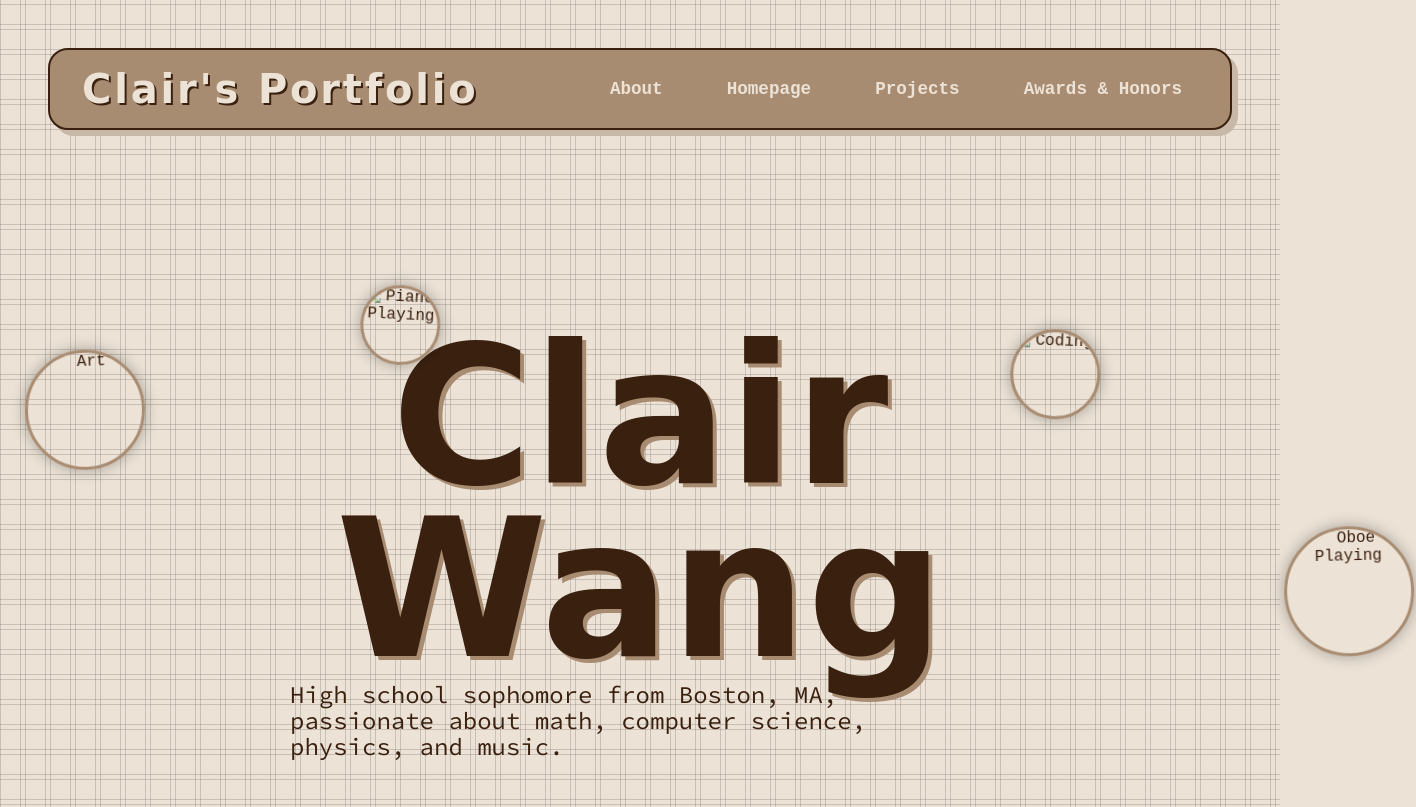
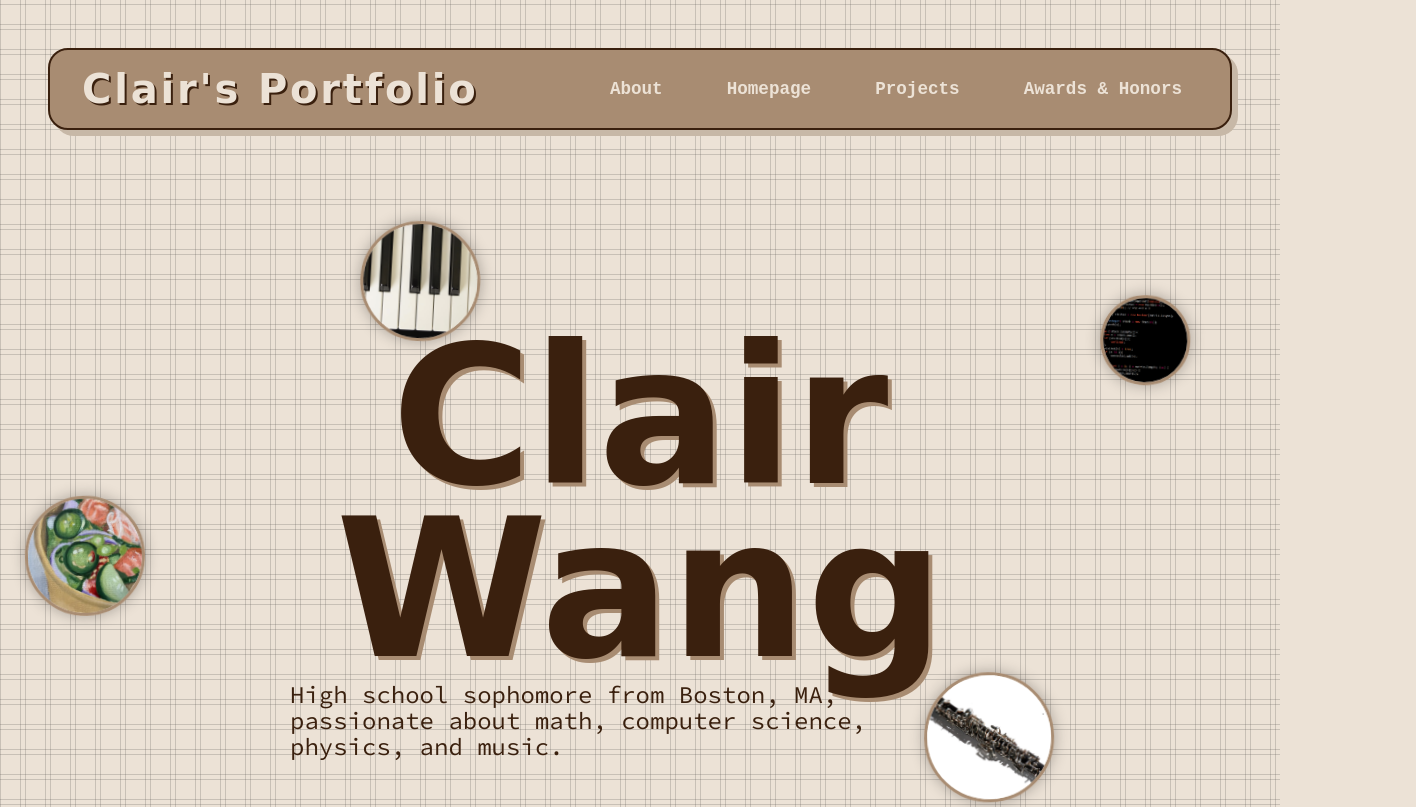
Before and after one commit to applepieeeeee/personal-website, a plain HTML site: page index.html in a window 1280 px wide. Shown: the top 807 px of the page, 1416 px wide, since content can reach past the window. Drawn offline with Linux system fonts and the light colour scheme; a web font is replaced by a local one.

Commit message:
added images to the bubbles and fixed the bugs for the popup: css typo in @keyframes floating, mussing position: relative on header, popup-modal.show.popup-content is incorrect, no hidepopup function

```diff
--- a/index.html
+++ b/index.html
@@ -8,12 +8,13 @@
 
     <link rel="preconnect" href="https://fonts.googleapis.com">
     <link rel="preconnect" href="https://fonts.gstatic.com" crossorigin>
-    <link href="https://fonts.googleapis.com/css2?family=Ballet&family=Source+Code+Pro:wght@400;700&display=swap" rel="stylesheet">
+    <link href="https://fonts.googleapis.com/css2?family=Ballet&family=Source+Code+Pro:wght@400;700&display=swap"
+        rel="stylesheet">
     <link href="https://fonts.googleapis.com/css2?family=Google+Sans+Code:wght@400&display=swap" rel="stylesheet">
 
     <style>
         /* initializing variables */
-        :root{
+        :root {
             --bg-color: #ece2d6;
             --text-color: #3a200e;
             --grid-color: rgba(0, 0, 0, 0.425);
@@ -24,7 +25,9 @@
         }
 
 
-        *, *::before, *::after {
+        *,
+        *::before,
+        *::after {
             box-sizing: border-box;
             margin: 0;
             padding: 0;
@@ -40,7 +43,7 @@
         }
 
         /* grid background overlay */
-        body::before{
+        body::before {
             content: '';
             position: absolute;
 
@@ -53,7 +56,7 @@
 
             height: 245%;
             background-image: repeating-linear-gradient(0deg, var(--grid-color), rgba(0, 0, 0, 0) 1px, transparent 1px, transparent 20px),
-                              repeating-linear-gradient(90deg, var(--grid-color), rgba(0, 0, 0, 0) 1px, transparent 1px, transparent 20px);
+                repeating-linear-gradient(90deg, var(--grid-color), rgba(0, 0, 0, 0) 1px, transparent 1px, transparent 20px);
 
             opacity: 0.7;
             background-size: 25px 25px;
@@ -76,7 +79,7 @@
             box-shadow: 6px 6px 0 var(--secondary-accent);
         }
 
-        .navbar-logo{
+        .navbar-logo {
             font-family: "Ballet", cursive;
             font-size: 2.5rem;
             font-weight: 600;
@@ -96,7 +99,7 @@
             gap: 2rem;
         }
 
-        .navbar-links a{
+        .navbar-links a {
             font-family: 'Google Sans Code', monospace;
             color: var(--bg-color);
             text-decoration: none;
@@ -113,7 +116,7 @@
             color: var(--text-color);
         }
 
-        .header{
+        .header {
             text-align: center;
             padding: 5rem 1rem;
 
@@ -125,6 +128,7 @@
             min-height: calc(100vh - 4rem);
 
             text-decoration: none;
+            position: relative;
         }
 
         .header h1 {
@@ -138,6 +142,8 @@
             color: var(--text-color);
             text-shadow: 4px 4px 0 var(--accent-color);
             -webkit-text-fill-color: var(--text-color);
+            position: relative;
+            z-index: 2;
         }
 
         .header p {
@@ -150,6 +156,8 @@
             margin: 0;
             text-align: left;
             margin-top: -1.2rem;
+            position: relative;
+            z-index: 2;
         }
 
         .header p span {
@@ -158,7 +166,7 @@
         }
 
         /* floating bubbles */
-        .bubble-container{
+        .bubble-container {
             position: absolute;
 
             top: 50%;
@@ -178,7 +186,7 @@
             align-items: center;
         }
 
-        .bubble{
+        .bubble {
             position: absolute;
 
             width: 100px;
@@ -188,18 +196,18 @@
             overflow: hidden;
 
             border: 3px solid var(--accent-color);
-            box-shadow: 0 0 15px rgba(0,0,0,0.3);
+            box-shadow: 0 0 15px rgba(0, 0, 0, 0.3);
 
             transition: transform 0.3s ease-out, box-shadow 0.3s ease-out;
             pointer-events: auto;
         }
 
-        .bubble:hover{
+        .bubble:hover {
             transform: scale(1.1);
-            box-shadow: 0 0 25px rgba(0,0,0,0.5);
+            box-shadow: 0 0 25px rgba(0, 0, 0, 0.5);
         }
 
-        .bubble img{
+        .bubble img {
             height: 100%;
             width: 100%;
 
@@ -207,17 +215,17 @@
             display: block;
         }
 
-        .bubble-1{
-            top: 30%;
+        .bubble-1 {
+            top: -5%;
             left: 20%;
-            width: 80px;
-            height: 80px;
+            width: 120px;
+            height: 120px;
 
             animation: floating 8s infinite alternate ease-in-out;
             animation-delay: 0s;
         }
 
-        .bubble-2{
+        .bubble-2 {
             top: 40%;
             left: -20%;
             width: 120px;
@@ -227,9 +235,9 @@
             animation-delay: 1s;
         }
 
-        .bubble-3{
+        .bubble-3 {
             top: 70%;
-            left: 120%;
+            left: 80%;
             width: 130px;
             height: 130px;
 
@@ -237,9 +245,9 @@
             animation-delay: 0.7s;
         }
 
-        .bubble-4{
-            top: 40%;
-            left: 90%;
+        .bubble-4 {
+            top: 10%;
+            left: 100%;
             width: 90px;
             height: 90px;
 
@@ -247,22 +255,30 @@
             animation-delay: 0.3s;
         }
 
-        @keyframes floating{
-            0%{
-                transform: translate(0,1px) rotate(0deg);
-            } 25% {
+        @keyframes floating {
+            0% {
+                transform: translate(0, 1px) rotate(0deg);
+            }
+
+            25% {
                 transform: translate(10px, -12px) rotate(2deg);
-            } 50% {
+            }
+
+            50% {
                 transform: translate(15px, 10px) rotate(-2deg);
-            } 75% {
+            }
+
+            75% {
                 transform: translate(-10px, 5px) rotate(3deg);
-            } 100% {
-                transform: translate(0,0) rotate (0deg);
+            }
+
+            100% {
+                transform: translate(0, 0) rotate(0deg);
             }
         }
 
         /* popup */
-        .popup-modal{
+        .popup-modal {
             display: none;
             position: fixed;
 
@@ -273,11 +289,11 @@
             height: 100%;
 
             overflow: auto;
-            background-color: rgba(0,0,0,0.7);
+            background-color: rgba(0, 0, 0, 0.7);
 
             display: flex;
             justify-content: center;
-            align-content: center;
+            align-items: center;
 
             opacity: 0;
             visibility: hidden;
@@ -285,6 +301,11 @@
         }
 
         .popup-modal.show{
+            opacity: 1;
+            visibility: visible;
+        }
+
+        .popup-content{
             background-color: var(--bg-color);
 
             margin: auto;
@@ -292,7 +313,7 @@
             border-radius: var(--border-radius);
             border: 3px solid var(--text-color);
 
-            box-shadow: 0 8px 20px rgba(0,0,0,0.4);
+            box-shadow: 0 8px 20px rgba(0, 0, 0, 0.4);
 
             max-width: 500px;
             width: 90%;
@@ -304,7 +325,7 @@
             transition: transform 0.3s ease;
         }
 
-        .popup-modal.show.popup-content{
+        .popup-modal.show .popup-content {
             transform: scale(1);
         }
 
@@ -313,7 +334,7 @@
             height: auto;
             border-radius: 10px;
             margin-bottom: 1.5rem;
-            border: 2px solid var(--text-color);
+            border: 2px solid var(--accent-color);
         }
 
         .popup-content h3 {
@@ -331,7 +352,7 @@
             margin-bottom: 1rem;
         }
 
-         .close-button {
+        .close-button {
             color: var(--text-color);
             position: absolute;
             top: 15px;
@@ -365,7 +386,6 @@
             align-items: center;
         }
 
-        /* changes project section title */
         .projects-section h2 {
             font-family: 'Ballet', cursive;
             letter-spacing: 0.2rem;
@@ -380,7 +400,6 @@
             font-weight: 600;
         }
 
-        /* New wrapper for the container and buttons */
         .projects-wrapper {
             display: flex;
             align-items: center;
@@ -403,11 +422,10 @@
         }
 
         .projects-container::-webkit-scrollbar {
-            display: none; /* Hide scrollbar for webkit browsers */
+            display: none;
         }
 
-        /* project card styling on main page*/
-        .project-card{
+        .project-card {
             flex: 0 0 340px;
             background-color: var(--accent-color);
             border: 3px solid var(--text-color);
@@ -511,7 +529,7 @@
             box-shadow: 2px 2px 0 var(--text-color);
         }
 
-        .project-nav button:disabled{
+        .project-nav button:disabled {
             cursor: not-allowed;
             transform: none;
             opacity: 0.5;
@@ -549,6 +567,7 @@
             body {
                 padding: 1rem;
             }
+
             .header {
                 padding: 3rem 0.5rem;
                 min-height: auto;
@@ -560,7 +579,7 @@
                 margin-bottom: 2rem;
             }
 
-            .navbar-logo{
+            .navbar-logo {
                 font-size: 2rem;
                 margin-bottom: 1rem;
             }
@@ -572,7 +591,7 @@
                 text-align: center;
             }
 
-            .navbar-links a{
+            .navbar-links a {
                 padding: 0.6rem;
                 width: 100%;
             }
@@ -587,31 +606,34 @@
                 max-width: 90%;
             }
 
-            .bubble-container{
+            .bubble-container {
                 position: relative;
                 width: 100%;
                 height: auto;
 
                 margin-top: 2rem;
                 display: flex;
-                flex-wrap: flex;
+                flex-wrap: wrap;
 
                 gap: 1.5rem;
                 justify-content: center;
                 transform: none;
             }
 
-            .bubble{
+            .bubble {
                 position: relative;
                 width: 70px;
                 height: 70px;
 
-                box-shadow: 0 0 10px rgba(0,0,0,0.2);
+                box-shadow: 0 0 10px rgba(0, 0, 0, 0.2);
 
                 animation: none;
             }
 
-            .bubble-1, .bubble-2, .bubble-3, .bubble-4{
+            .bubble-1,
+            .bubble-2,
+            .bubble-3,
+            .bubble-4 {
                 top: auto;
                 left: auto;
                 right: auto;
@@ -639,18 +661,22 @@
                 max-width: 400px;
                 padding: 1.2rem;
             }
+
             .projects-container {
                 padding: 1rem 0;
                 gap: 1.5rem;
                 margin: 0;
             }
+
             .project-nav button {
                 padding: 0.5rem 1rem;
                 font-size: 1.5rem;
             }
+
             .buttons-page-link {
                 margin: 3rem 0;
             }
+
             .buttons-page-link a {
                 padding: 1rem 1.8rem;
                 font-size: 1rem;
@@ -660,13 +686,13 @@
 </head>
 
 <body>
-    <nav class = "navbar">
-        <a href = "index.html" class = "navbar-logo">Clair's Portfolio</a>
-        <ul class = "navbar-links">
-            <li><a href = "aboutme.html">About</a></li>
-            <li><a href = "index.html">Homepage</a></li>
-            <li><a href = "projects.html">Projects</a></li>
-            <li><a href = "awards.html">Awards & Honors</a></li>
+    <nav class="navbar">
+        <a href="index.html" class="navbar-logo">Clair's Portfolio</a>
+        <ul class="navbar-links">
+            <li><a href="aboutme.html">About</a></li>
+            <li><a href="index.html">Homepage</a></li>
+            <li><a href="projects.html">Projects</a></li>
+            <li><a href="awards.html">Awards & Honors</a></li>
         </ul>
     </nav>
 
@@ -675,26 +701,28 @@
             <h1>Clair Wang</h1>
             <p>High school sophomore from Boston, MA, passionate about math, computer science, physics, and music.</p>
 
-            <div class = "bubble-container">
+            <div class="bubble-container">
 
-                <div class = "bubble bubble-1" data-image="https://placehold.co/150x150/8a4d4d/ffffff?text=Piano"
-                    data-title="Piano Playing" data-description="I have been playing the piano for over 10 years, and my favorite composer is Beethoven.">
-                    <img src="bubbles/piano.png" alt="Piano Playing" />
+                <div class="bubble bubble-1" data-image="bubbles/piano.jpg"
+                    data-title="Piano Playing" data-description="I have been playing the piano for over 10 years, and my favorite composer is Beethoven. I have been a member of the National Piano Guild for over 6 years, where I have received National and International Recognition. I won 2 first place medals and 1 second place medal in the Great Composers Piano Competition.">
+                    <img src="bubbles/piano.jpg" alt="Piano Playing" />
                 </div>
 
-                <div class = "bubble bubble-2" data-image="https://placehold.co/150x150/8a4d4d/ffffff?text=Art"
+                <div class="bubble bubble-2" data-image="bubbles/art.png"
                     data-title="Art" data-description="I enjoy creating digital art and traditional art, and experimenting with different styles.">
-                    <img src = "bubbles/art.png" alt="Art" />
+                    <img src="bubbles/art2.png" alt="Art" />
                 </div>
 
-                <div class = "bubble bubble-3" data-image="https://placehold.co/150x150/8a4d4d/ffffff?text=Oboe"
-                    data-title="Oboe Playing" data-description="I have been playing the oboe for 2 years and love playing my favorite Studio Ghibli music.">
-                    <img src = "bubbles/oboe.png" alt = "Oboe Playing" />
+                <div class="bubble bubble-3" data-image="bubbles/oboe.jpg"
+                    data-title="Oboe Playing"
+                    data-description="I have been playing the oboe for 2 years and love playing my favorite Studio Ghibli music.">
+                    <img src="bubbles/oboe.jpg" alt="Oboe Playing" />
                 </div>
 
-                <div class = "bubble bubble-4" data-image="https://placehold.co/150x150/8a4d4d/ffffff?text=Coding"
-                    data-title="Coding Projects" data-description="I love to spend my free time coding personal projects and learning new languages!">
-                    <img src = "bubbles/coding.png" alt = "Coding" />
+                <div class="bubble bubble-4" data-image="bubbles/coding.png"
+                    data-title="Coding Projects"
+                    data-description="I love to spend my free time coding personal projects and learning new languages!">
+                    <img src="bubbles/coding.png" alt="Coding" />
                 </div>
 
             </div>
@@ -704,39 +732,50 @@
             <h2> Featured Coding Projects </h2>
 
             <div class="projects-wrapper">
-                <button id="scroll-left"> < </button>
+                <button id="scroll-left"> &lt; </button>
                 <div class="projects-container" id="projects-container">
                     <div class="project-card">
                         <h3>Simple Todo List</h3>
-                        <p>This was my first html project that I made in August, 2025. I used this project as a way to apply basic html concepts I learned.</p>
-                        <a href="https://github.com/applepieeeeee/todolist" target="_blank" class="project-link"> View Repository </a>
-                        <a href="https://applepieeeeee.github.io/todolist/" target="_blank" class="project-link"> View Demo </a>
+                        <p>This was my first html project that I made in August, 2025. I used this project as a way to
+                            apply basic html concepts I learned.</p>
+                        <a href="https://github.com/applepieeeeee/todolist" target="_blank" class="project-link"> View
+                            Repository </a>
+                        <a href="https://applepieeeeee.github.io/todolist/" target="_blank" class="project-link"> View
+                            Demo </a>
                     </div>
 
                     <div class="project-card">
                         <h3>Magic 8 Ball </h3>
-                        <p>This is a simple magic 8 ball I coded with HTML in August, 2025. This was my first more advanced HTML project where I used FlexBox.</p>
-                        <a href="https://github.com/applepieeeeee/8ball" target = "_blank" class = "project-link"> View Repository </a>
-                        <a href="https://applepieeeeee.github.io/8ball/" target="_blank" class = "project-link"> View Demo </a>
+                        <p>This is a simple magic 8 ball I coded with HTML in August, 2025. This was my first more
+                            advanced HTML project where I used FlexBox.</p>
+                        <a href="https://github.com/applepieeeeee/8ball" target="_blank" class="project-link"> View
+                            Repository </a>
+                        <a href="https://applepieeeeee.github.io/8ball/" target="_blank" class="project-link"> View
+                            Demo </a>
                     </div>
 
                     <div class="project-card">
                         <h3>Personal Website</h3>
-                        <p>This is my personal website, which I built mainly using HTML. It showcases my projects, hobbies, and honors. I started building this website in August, 2025.</p>
-                        <a href="https://github.com/applepieeeeee/personal-website" target="_blank" class="project-link"> View Repository </a>
-                        <a href="https://applepieeeeee.github.io/personal-website/" target="_blank" class="project-link"> Demo is this site! </a>
+                        <p>This is my personal website, which I built mainly using HTML. It showcases my projects,
+                            hobbies, and honors. I started building this website in August, 2025.</p>
+                        <a href="https://github.com/applepieeeeee/personal-website" target="_blank"
+                            class="project-link"> View Repository </a>
+                        <a href="https://applepieeeeee.github.io/personal-website/" target="_blank"
+                            class="project-link"> Demo is this site! </a>
                     </div>
 
-                    <div class = "project-card">
+                    <div class="project-card">
                         <h3>404 Path Not Found: A CYOA Game</h3>
                         <p> This was a project I made in the Girls Who Code Summer Immersion Program in 2025.
                             This was one of the first projects I made using JavaScript and the p5.js library.
                         </p>
-                        <a href = "https://github.com/applepieeeeee/404_path_not_found" target="_blank" class="project-link"> View Repository </a>
-                        <a href="https://applepieeeeee.github.io/404_path_not_found/" target="_blank" class="project-link"> View Demo </a>
+                        <a href="https://github.com/applepieeeeee/404_path_not_found" target="_blank"
+                            class="project-link"> View Repository </a>
+                        <a href="https://applepieeeeee.github.io/404_path_not_found/" target="_blank"
+                            class="project-link"> View Demo </a>
                     </div>
                 </div>
-                <button id="scroll-right"> > </button>
+                <button id="scroll-right"> &gt; </button>
             </div>
         </section>
 
@@ -745,7 +784,7 @@
         </section>
     </main>
 
-    <div id = "popupModel" class = "popup-modal">
+    <div id="popupModal" class="popup-modal">
         <div class="popup-content">
             <span class="close-button">&times;</span>
             <img id="popupImage" src="" alt="Hobby Image">
@@ -760,7 +799,7 @@
         const scrollLeftBtn = document.getElementById('scroll-left');
         const scrollRightBtn = document.getElementById('scroll-right');
 
-        const scrollAmt = 340 + 2.5*16;
+        const scrollAmt = 340 + 2.5 * 16;
 
         const updateScrollButtons = () => {
             scrollLeftBtn.disabled = projectsContainer.scrollLeft <= 0;
@@ -794,7 +833,12 @@
             popupImage.src = imageSrc;
             popupTitle.textContent = title;
             popupDescription.textContent = description;
+
             popupModal.classList.add('show');
+        };
+
+        const hidePopup = () => {
+            popupModal.classList.remove('show');
         };
 
         hobbyBubbles.forEach(bubble => {
@@ -808,7 +852,7 @@
 
         closeButton.addEventListener('click', hidePopup);
 
-         popupModal.addEventListener('click', (event) => {
+        popupModal.addEventListener('click', (event) => {
             if (event.target === popupModal) {
                 hidePopup();
             }
```
Also changed, not shown: bubbles/art.png (added), bubbles/art2.png (added), bubbles/coding.png (added), bubbles/oboe.jpg (added), bubbles/piano.jpg (added), 1 other file.
